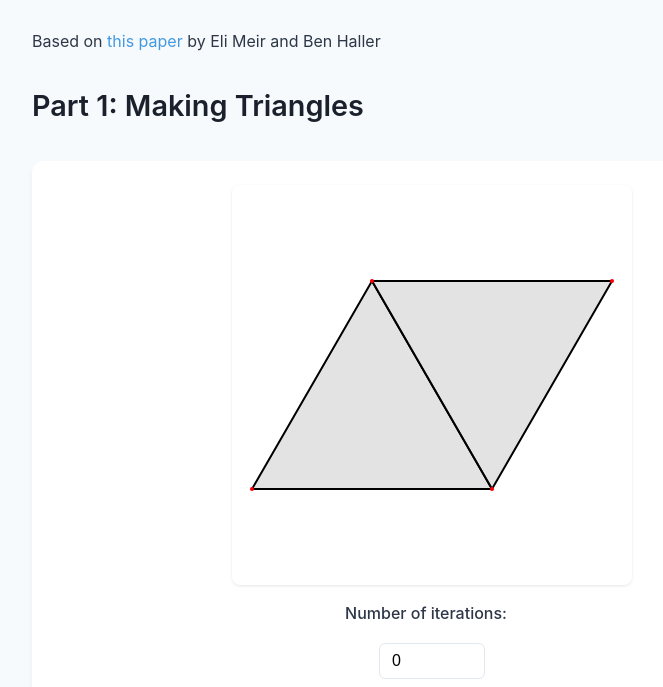
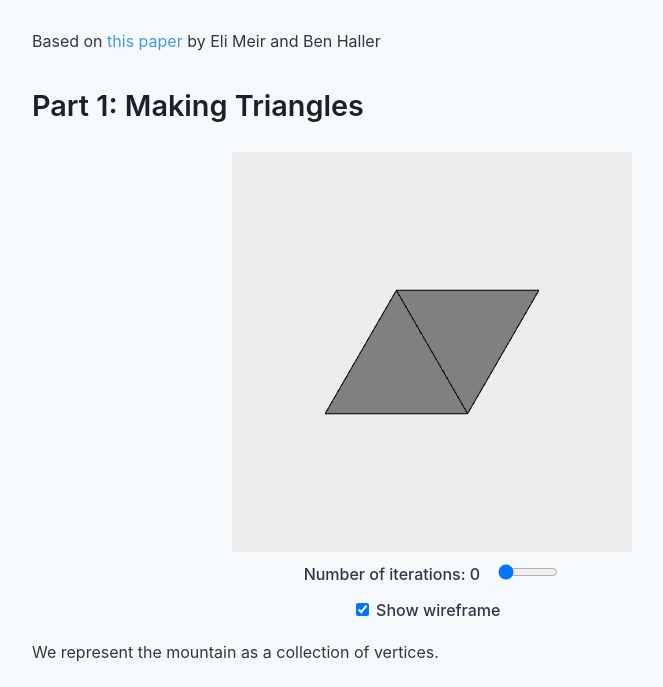
Before and after one commit to CalNightingale/FractalMountains, a website: page index.html in a window 1280 px wide. Shown: the part 107-794 px from the top of the page, without its empty margins (208-871 px from the left). Drawn offline with Linux system fonts and the light colour scheme.

Commit message:
tons of changes sorry bad form

```diff
--- a/index.html
+++ b/index.html
@@ -11,28 +11,28 @@
     <h1>Fractal Mountains</h1>
     <p>Based on <a href="https://benhaller.com/pubs/Meir1991.pdf" target="_blank">this paper</a> by Eli Meir and Ben Haller</p>
     <h2>Part 1: Making Triangles</h2>
-    <div class="interactive-triangle-container">
-        <canvas id="triangle-canvas" width="400" height="400"></canvas>
-        <label for="n-iters">Number of iterations:</label>
-        <input type="number" id="n-iters" min="0" value="0">
+    <div class="interactive-3d-container">
+        <canvas id="3d-canvas" width="400" height="400"></canvas>
+        <div class="control-group">
+            <label for="webgl-n-iters">
+                Number of iterations:
+                <span class="value-display" id="webgl-n-iters-value">0</span>
+            </label>
+            <input type="range" id="webgl-n-iters" min="0" max="8" value="0" step="1">
+        </div>
+        <div class="checkbox-container">
+            <input type="checkbox" id="show-wireframe" checked>
+            <label for="show-wireframe">Show wireframe</label>
+        </div>
     </div>
+    <script src="src/webgl.js"></script>
     <p>We represent the mountain as a collection of vertices.</p>
     <p>The most efficient way to store them is simply as a 2D array of height values.</p>
     <p>The x and y coordinates can be derived from the index in the array, and the z coordinate is the height value.</p>
     <p>When viewed directly from above, the mountain appears as a grid of 2D triangles. The z coordinate is irrelevant.</p>
     <p>The triangles are then formed by connecting adjacent vertices.</p>
-    <script src="src/index.js"></script>
 
     <h2>Part 2: Adding Height Values</h2>
-    <div class="interactive-3d-container">
-        <canvas id="3d-canvas" width="400" height="400"></canvas>
-        <label for="webgl-n-iters">Number of iterations:</label>
-        <input type="number" id="webgl-n-iters" min="0" value="0">
-        <div>
-            <input type="checkbox" id="show-wireframe" checked>
-            <label for="show-wireframe">Show wireframe</label>
-        </div>
-    </div>
-    <script src="src/webgl.js"></script>
+
 </body>
 </html>
--- a/src/webgl.js
+++ b/src/webgl.js
@@ -29,10 +29,12 @@ class WebGLMountains {
         this.drawScene();
     }
     setupControls() {
-        const iterInput = document.getElementById('webgl-n-iters');
+        const iterSlider = document.getElementById('webgl-n-iters');
+        const iterValue = document.getElementById('webgl-n-iters-value');
         const wireframeCheckbox = document.getElementById('show-wireframe');
-        iterInput.addEventListener('change', (e) => {
+        iterSlider.addEventListener('input', (e) => {
             const target = e.target;
+            iterValue.textContent = target.value;
             this.updateNIters(parseInt(target.value));
         });
         wireframeCheckbox.addEventListener('change', (e) => {
@@ -41,7 +43,8 @@ class WebGLMountains {
             this.drawScene();
         });
         // Set initial values
-        this.updateNIters(parseInt(iterInput.value));
+        iterValue.textContent = iterSlider.value;
+        this.updateNIters(parseInt(iterSlider.value));
         this.showWireframe = wireframeCheckbox.checked;
     }
     initShaders() {
```
Also changed, not shown: src/webgl.ts (+6 -3 lines).
